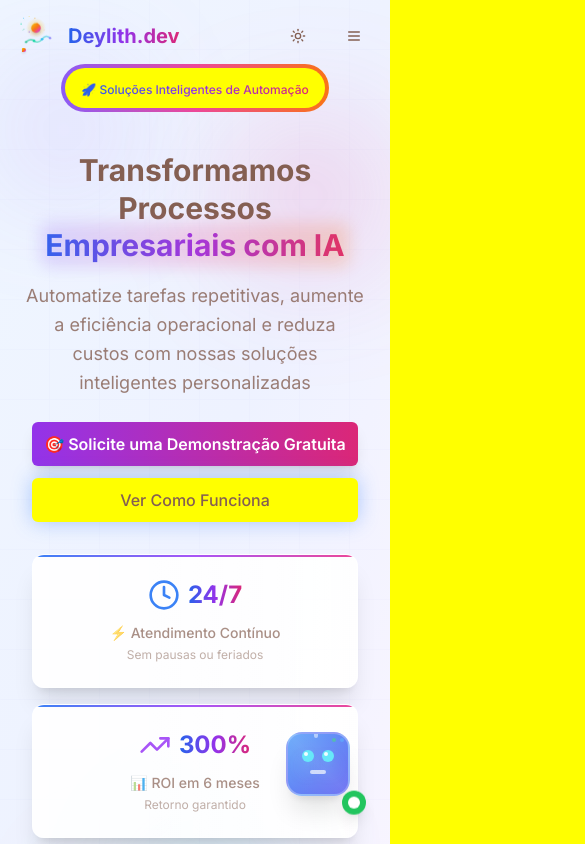
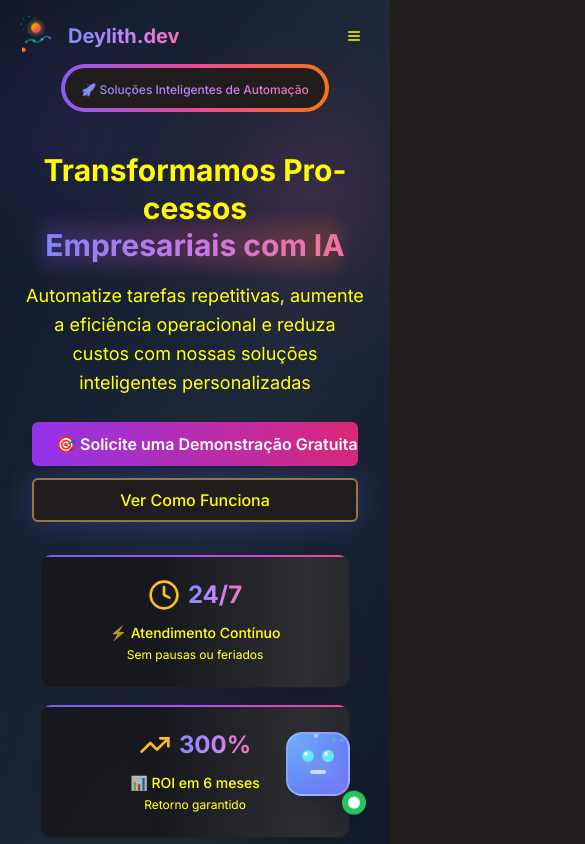
Before and after one commit to alrenoteD/deylith-sunshine-site, a React (Vite) app: page / in a window 390 px wide. Shown: the top 844 px of the page, 585 px wide, since content can reach past the window. Built offline with nearby package versions, Linux system fonts and the light colour scheme.

Commit message:
Refactor: Improve dark mode and mobile responsiveness
- Removed theme toggle, enforced dark mode.
- Improved mobile responsiveness.
- Corrected ROI calculation values.

```diff
--- a/src/components/Header.tsx
+++ b/src/components/Header.tsx
@@ -1,14 +1,12 @@
 
 import { useState, useEffect } from 'react';
-import { useTheme } from 'next-themes';
 import { Button } from '@/components/ui/button';
-import { Moon, Sun, Menu, X } from 'lucide-react';
+import { Menu, X } from 'lucide-react';
 import Logo from './Logo';
 
 const Header = () => {
   const [isScrolled, setIsScrolled] = useState(false);
   const [isMobileMenuOpen, setIsMobileMenuOpen] = useState(false);
-  const { theme, setTheme } = useTheme();
 
   useEffect(() => {
     const handleScroll = () => {
@@ -73,15 +71,6 @@ const Header = () => {
           {/* Actions */}
           <div className="flex items-center space-x-4">
             <Button
-              variant="ghost"
-              size="icon"
-              onClick={() => setTheme(theme === 'dark' ? 'light' : 'dark')}
-            >
-              <Sun className="h-[1.2rem] w-[1.2rem] rotate-0 scale-100 transition-all dark:-rotate-90 dark:scale-0" />
-              <Moon className="absolute h-[1.2rem] w-[1.2rem] rotate-90 scale-0 transition-all dark:rotate-0 dark:scale-100" />
-            </Button>
-
-            <Button
               onClick={() => window.open('https://wa.me/5548992111496?text=Olá! Gostaria de saber mais sobre agentes IA para minha empresa.', '_blank')}
               className="hidden md:inline-flex bg-gradient-to-r from-purple-500 via-pink-500 to-orange-500 text-white hover:opacity-90 transition-opacity shadow-lg border-0"
             >
--- a/src/index.css
+++ b/src/index.css
@@ -59,55 +59,56 @@
   }
 
   .dark {
-    --background: 2 6 23;
-    --foreground: 248 250 252;
+    /* Elegant dark theme inspired by modern SaaS sites */
+    --background: 8 8 12;
+    --foreground: 250 250 250;
 
-    --card: 15 23 42;
-    --card-foreground: 248 250 252;
+    --card: 17 17 23;
+    --card-foreground: 250 250 250;
 
-    --popover: 15 23 42;
-    --popover-foreground: 248 250 252;
+    --popover: 17 17 23;
+    --popover-foreground: 250 250 250;
 
-    --primary: 59 130 246;
-    --primary-foreground: 2 6 23;
+    --primary: 99 102 241;
+    --primary-foreground: 250 250 250;
 
-    --secondary: 30 41 59;
-    --secondary-foreground: 248 250 252;
+    --secondary: 30 30 36;
+    --secondary-foreground: 250 250 250;
 
-    --muted: 30 41 59;
-    --muted-foreground: 148 163 184;
+    --muted: 30 30 36;
+    --muted-foreground: 163 163 163;
 
-    --accent: 30 41 59;
-    --accent-foreground: 248 250 252;
+    --accent: 30 30 36;
+    --accent-foreground: 250 250 250;
 
     --destructive: 239 68 68;
-    --destructive-foreground: 248 250 252;
+    --destructive-foreground: 250 250 250;
 
-    --border: 51 65 85;
-    --input: 51 65 85;
-    --ring: 59 130 246;
+    --border: 39 39 42;
+    --input: 39 39 42;
+    --ring: 99 102 241;
 
-    /* Modern dark theme with luxury gold accents */
-    --tech-purple: 147 51 234;
-    --tech-pink: 236 72 153;
+    /* Elegant dark theme colors */
+    --tech-purple: 129 140 248;
+    --tech-pink: 244 114 182;
     --tech-orange: 251 146 60;
-    --tech-blue: 59 130 246;
+    --tech-blue: 99 102 241;
     --tech-cyan: 34 211 238;
-    --tech-tertiary: 34 197 94;
+    --tech-tertiary: 52 211 153;
 
-    /* Luxury dark theme colors */
-    --luxury-primary: 251 191 36;
-    --luxury-secondary: 245 158 11;
-    --luxury-accent: 217 119 6;
+    /* Premium gradient colors */
+    --luxury-primary: 129 140 248;
+    --luxury-secondary: 168 85 247;
+    --luxury-accent: 244 114 182;
 
-    --sidebar-background: 2 6 23;
-    --sidebar-foreground: 248 250 252;
-    --sidebar-primary: 59 130 246;
-    --sidebar-primary-foreground: 2 6 23;
-    --sidebar-accent: 30 41 59;
-    --sidebar-accent-foreground: 248 250 252;
-    --sidebar-border: 51 65 85;
-    --sidebar-ring: 59 130 246;
+    --sidebar-background: 8 8 12;
+    --sidebar-foreground: 250 250 250;
+    --sidebar-primary: 99 102 241;
+    --sidebar-primary-foreground: 8 8 12;
+    --sidebar-accent: 30 30 36;
+    --sidebar-accent-foreground: 250 250 250;
+    --sidebar-border: 39 39 42;
+    --sidebar-ring: 99 102 241;
   }
 }
 
@@ -120,45 +121,50 @@
     @apply bg-background text-foreground font-sans;
     scroll-behavior: smooth;
     font-family: 'Inter', 'Roboto', system-ui, -apple-system, sans-serif;
+    overflow-x: hidden;
+  }
+
+  html {
+    overflow-x: hidden;
   }
 }
 
 @layer components {
   .gradient-text {
-    @apply bg-gradient-to-r from-blue-600 via-purple-600 to-pink-600 dark:from-amber-400 dark:via-yellow-400 dark:to-orange-400 bg-clip-text text-transparent;
+    @apply bg-gradient-to-r from-indigo-400 via-purple-400 to-pink-400 bg-clip-text text-transparent;
   }
 
   .hero-gradient {
-    @apply bg-gradient-to-br from-blue-50 via-indigo-50 to-purple-50 dark:from-slate-900 dark:via-blue-900/20 dark:to-indigo-900/20;
+    @apply bg-gradient-to-br from-slate-900/95 via-slate-800/95 to-slate-900/95 backdrop-blur-sm;
   }
 
   .daylight-gradient {
-    @apply bg-gradient-to-r from-blue-500 via-purple-500 to-pink-500 dark:from-amber-500 dark:via-yellow-500 dark:to-orange-500 text-white font-semibold shadow-lg;
+    @apply bg-gradient-to-r from-indigo-500 via-purple-500 to-pink-500 text-white font-semibold shadow-lg;
   }
 
   .glass-effect {
-    @apply backdrop-blur-xl bg-white/80 dark:bg-slate-800/80 border border-white/30 dark:border-slate-700/50 shadow-lg;
+    @apply backdrop-blur-xl bg-zinc-900/80 border border-zinc-800/50 shadow-2xl;
   }
 
   .glass-card {
-    @apply backdrop-blur-md bg-white/90 dark:bg-slate-800/90 border border-white/40 dark:border-slate-700/40 shadow-xl rounded-xl relative overflow-hidden;
+    @apply backdrop-blur-md bg-zinc-900/90 border border-zinc-800/60 shadow-2xl rounded-xl relative overflow-hidden;
   }
 
   .glass-card::before {
     content: '';
-    @apply absolute inset-0 bg-gradient-to-br from-white/20 via-transparent to-transparent dark:from-amber-400/10 dark:via-transparent dark:to-transparent pointer-events-none;
+    @apply absolute inset-0 bg-gradient-to-br from-white/5 via-transparent to-transparent pointer-events-none;
   }
 
   .neon-glow {
-    @apply shadow-[0_0_20px_rgba(59,130,246,0.4)] dark:shadow-[0_0_30px_rgba(251,191,36,0.6)];
+    @apply shadow-[0_0_30px_rgba(99,102,241,0.3)] border-indigo-500/20;
   }
 
   .tech-card {
-    @apply relative overflow-hidden before:absolute before:inset-0 before:bg-gradient-to-r before:from-transparent before:via-white/10 dark:before:via-amber-400/10 before:to-transparent before:translate-x-[-100%] hover:before:translate-x-[100%] before:transition-transform before:duration-1000;
+    @apply relative overflow-hidden before:absolute before:inset-0 before:bg-gradient-to-r before:from-transparent before:via-white/5 before:to-transparent before:translate-x-[-100%] hover:before:translate-x-[100%] before:transition-transform before:duration-1000;
   }
 
   .luxury-card {
-    @apply bg-gradient-to-br from-blue-50/80 to-purple-100/80 dark:from-amber-900/20 dark:to-yellow-900/30 border-2 border-blue-200/50 dark:border-amber-500/30 shadow-xl dark:shadow-amber-500/20 backdrop-blur-sm;
+    @apply bg-gradient-to-br from-zinc-900/80 to-slate-900/90 border border-zinc-700/50 shadow-2xl backdrop-blur-sm;
   }
 
   .stats-card {
@@ -167,15 +173,15 @@
 
   .stats-card::after {
     content: '';
-    @apply absolute top-0 left-0 w-full h-0.5 bg-gradient-to-r from-blue-500 via-purple-500 to-pink-500 dark:from-amber-400 dark:via-yellow-400 dark:to-orange-400;
+    @apply absolute top-0 left-0 w-full h-0.5 bg-gradient-to-r from-indigo-500 via-purple-500 to-pink-500;
   }
 
   .luxury-text {
-    @apply text-blue-700 dark:text-amber-400 font-semibold;
+    @apply text-indigo-400 font-semibold;
   }
 
   .luxury-border {
-    @apply border-blue-300 dark:border-amber-500;
+    @apply border-indigo-500/30;
   }
 
   .perspective-1000 {
@@ -189,15 +195,9 @@
   /* Tech patterns */
   .bg-neon-grid {
     background-image:
-      linear-gradient(rgba(59, 130, 246, 0.1) 1px, transparent 1px),
-      linear-gradient(90deg, rgba(59, 130, 246, 0.1) 1px, transparent 1px);
+      linear-gradient(rgba(99, 102, 241, 0.1) 1px, transparent 1px),
+      linear-gradient(90deg, rgba(99, 102, 241, 0.1) 1px, transparent 1px);
     background-size: 50px 50px;
-  }
-
-  .dark .bg-neon-grid {
-    background-image:
-      linear-gradient(rgba(251, 191, 36, 0.1) 1px, transparent 1px),
-      linear-gradient(90deg, rgba(251, 191, 36, 0.1) 1px, transparent 1px);
   }
 
   /* Shimmer effect for glass elements */
@@ -207,7 +207,7 @@
 
   .shimmer::before {
     content: '';
-    @apply absolute inset-0 -translate-x-full bg-gradient-to-r from-transparent via-white/30 dark:via-amber-300/20 to-transparent;
+    @apply absolute inset-0 -translate-x-full bg-gradient-to-r from-transparent via-white/10 to-transparent;
     animation: shimmer 2s infinite;
   }
 
@@ -223,15 +223,15 @@
 }
 
 ::-webkit-scrollbar-track {
-  @apply bg-gray-100 dark:bg-slate-900;
+  @apply bg-zinc-900;
 }
 
 ::-webkit-scrollbar-thumb {
-  @apply bg-gray-300 dark:bg-amber-600/50 rounded-full;
+  @apply bg-zinc-700 rounded-full;
 }
 
 ::-webkit-scrollbar-thumb:hover {
-  @apply bg-gray-400 dark:bg-amber-500;
+  @apply bg-zinc-600;
 }
 
 /* Enhanced tech animations */
@@ -242,13 +242,8 @@
 }
 
 @keyframes pulse-neon {
-  0%, 100% { box-shadow: 0 0 20px rgba(59, 130, 246, 0.4); }
-  50% { box-shadow: 0 0 40px rgba(147, 51, 234, 0.8), 0 0 60px rgba(147, 51, 234, 0.4); }
-}
-
-.dark @keyframes pulse-neon {
-  0%, 100% { box-shadow: 0 0 20px rgba(251, 191, 36, 0.4); }
-  50% { box-shadow: 0 0 40px rgba(245, 158, 11, 0.8), 0 0 60px rgba(245, 158, 11, 0.4); }
+  0%, 100% { box-shadow: 0 0 20px rgba(99, 102, 241, 0.3); }
+  50% { box-shadow: 0 0 40px rgba(168, 85, 247, 0.6), 0 0 60px rgba(168, 85, 247, 0.3); }
 }
 
 @keyframes slide-in-left {
@@ -295,36 +290,43 @@
   animation: scale-in 0.3s ease-out forwards;
 }
 
-/* Button improvements for better visibility */
+/* Button improvements for elegant dark theme */
 .daylight-gradient {
-  background: linear-gradient(135deg, #3b82f6, #8b5cf6, #ec4899) !important;
+  background: linear-gradient(135deg, #6366f1, #a855f7, #ec4899) !important;
   color: white !important;
   text-shadow: 0 1px 2px rgba(0, 0, 0, 0.3) !important;
   border: none !important;
 }
 
-.dark .daylight-gradient {
-  background: linear-gradient(135deg, #fbbf24, #f59e0b, #d97706) !important;
-}
-
 .daylight-gradient:hover {
   opacity: 0.9 !important;
   transform: translateY(-1px) !important;
-  box-shadow: 0 4px 15px rgba(59, 130, 246, 0.3) !important;
+  box-shadow: 0 4px 20px rgba(99, 102, 241, 0.4) !important;
 }
 
-.dark .daylight-gradient:hover {
-  box-shadow: 0 4px 15px rgba(251, 191, 36, 0.3) !important;
-}
-
-/* Mobile optimizations */
+/* Mobile optimizations - Fixed responsivity issues */
 @media (max-width: 768px) {
   .container {
-    @apply px-4;
+    @apply px-4 max-w-full;
+  }
+
+  body, html {
+    overflow-x: hidden;
+    max-width: 100vw;
+  }
+
+  * {
+    max-width: 100%;
+    box-sizing: border-box;
   }
 
   .hero-gradient {
     min-height: 100vh;
+  }
+
+  /* Prevent horizontal scroll on mobile */
+  .grid {
+    @apply gap-4;
   }
 
   /* Adjust floating elements for mobile */
@@ -340,6 +342,17 @@
       animation: none;
     }
   }
+
+  /* Fix card layouts on mobile */
+  .glass-effect, .glass-card {
+    @apply mx-2;
+  }
+
+  /* Ensure text doesn't overflow */
+  h1, h2, h3, h4, h5, h6 {
+    word-wrap: break-word;
+    hyphens: auto;
+  }
 }
 
 /* Modern font import */
--- a/src/pages/Index.tsx
+++ b/src/pages/Index.tsx
@@ -1,6 +1,5 @@
 
 import { useState, useEffect } from 'react';
-import { ThemeProvider } from 'next-themes';
 import Header from '../components/Header';
 import Hero from '../components/Hero';
 import About from '../components/About';
@@ -26,6 +25,9 @@ const Index = () => {
   useEffect(() => {
     console.log('Index component mounting...');
     setMounted(true);
+
+    // Force dark theme
+    document.documentElement.classList.add('dark');
 
     // Load custom sections
     const savedSections = localStorage.getItem('customSections');
@@ -59,8 +61,7 @@ const Index = () => {
   console.log('Rendering Index component...');
 
   return (
-    <ThemeProvider attribute="class" defaultTheme="light" enableSystem>
-      <div className="min-h-screen bg-background text-foreground">
+    <div className="min-h-screen bg-background text-foreground overflow-x-hidden">
       <Header />
       <main>
         <Hero />
@@ -114,7 +115,6 @@ const Index = () => {
         onChatClick={handleChatClick}
       />
     </div>
-    </ThemeProvider>
   );
 };
 
```
Also changed, not shown: src/components/Charts.tsx (+22 -22 lines), src/data/stats.json (+15 -15 lines). Lines whose indentation alone changed are shown as unchanged.
